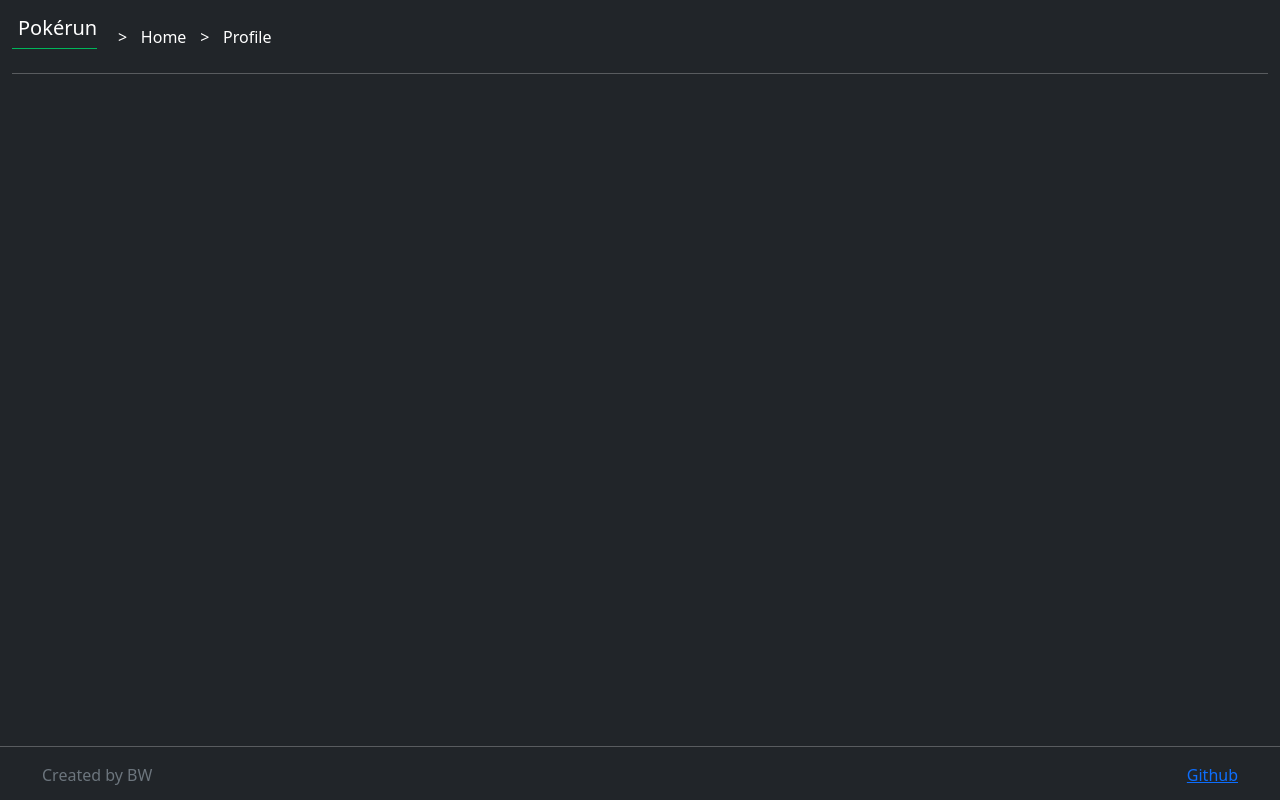
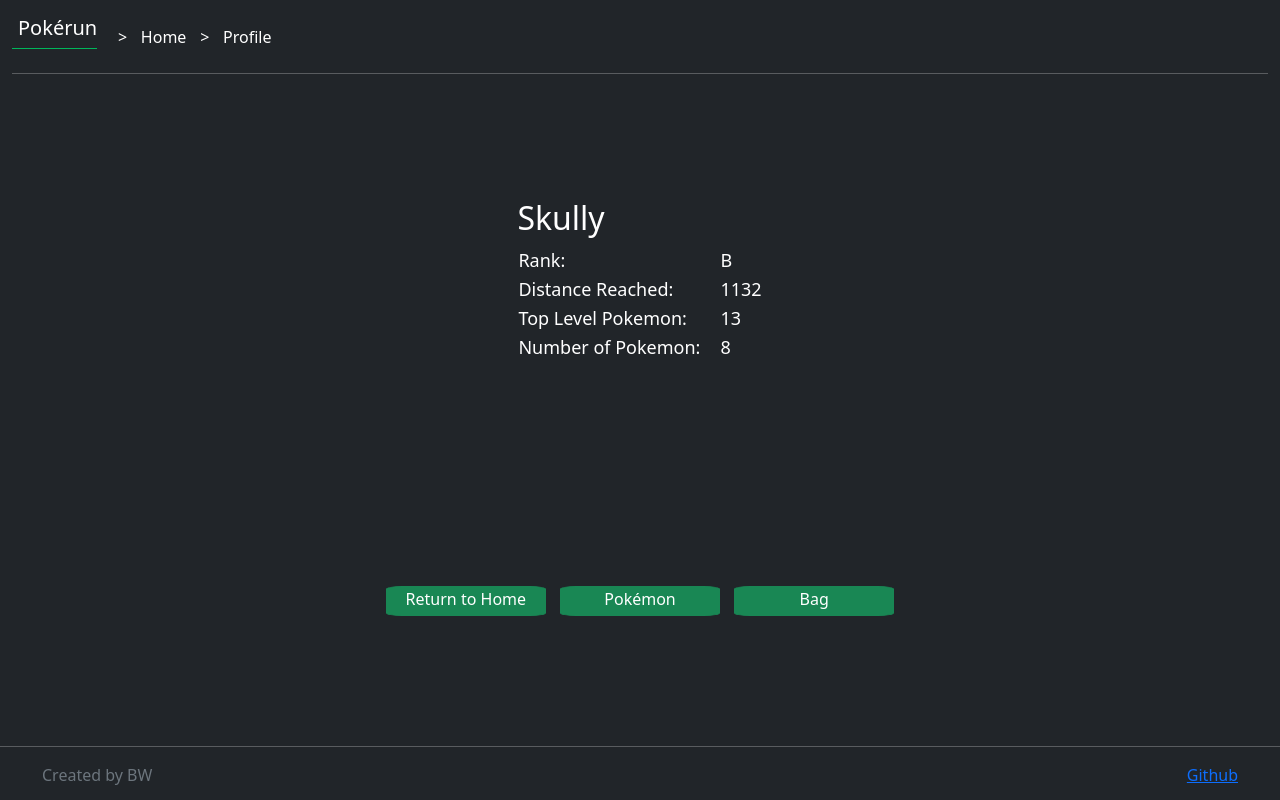
Before and after one commit to BrtWilson/startup240, a plain HTML site: page player.html in a window 1280 px wide. Drawn offline with nearby package versions, Linux system fonts and the light colour scheme.

Commit message:
player page design

```diff
--- a/main.css
+++ b/main.css
@@ -88,3 +88,8 @@
     overflow-y: scroll;
     min-width: 70vh;
 }
+
+.profile {
+    font-size: large;
+    text-align: left;
+}
--- a/player.html
+++ b/player.html
@@ -47,7 +47,33 @@
         </header>
 
         <main class="container-fluid bg-dark text-center">
-            <!---->
+            <div class="profile">
+                <h2>Skully</h2>
+                <table>
+                    <tr>
+                        <td>Rank:</td>
+                        <td>B</td>
+                    </tr>
+                    <tr>
+                        <td>Distance Reached: </td>
+                        <td>1132</td>
+                    </tr>
+                    <tr>
+                        <td>Top Level Pokemon:</td>
+                        <td>13</td>
+                    </tr>
+                    <tr>
+                        <td>Number of Pokemon:&emsp;</td>
+                        <td>8</td>
+                    </tr>
+
+                </table>
+            </div>
+            <div class="landing_secondary">
+                <button type="submit" class="btn btn-success" id="lndg_item">Return to Home</button>
+                <button type="submit" class="btn btn-success" id="lndg_item">Pok&#xE9mon</button>
+                <button type="submit" class="btn btn-success" id="lndg_item">Bag</button>
+            </div>
         </main>
 
         <hr />
```
